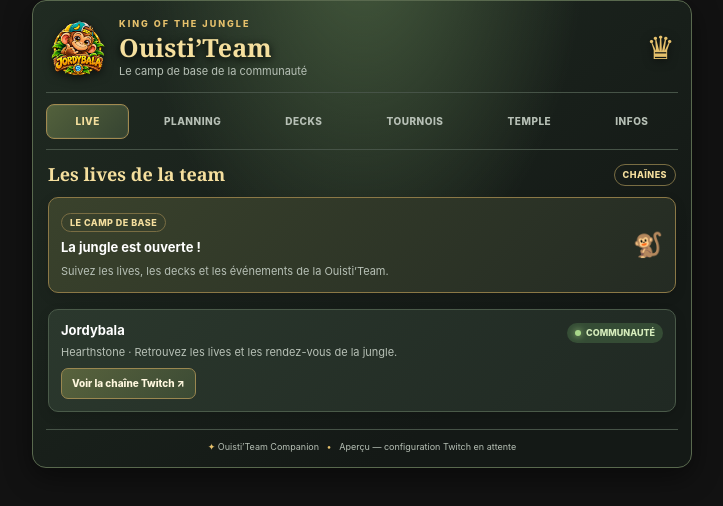
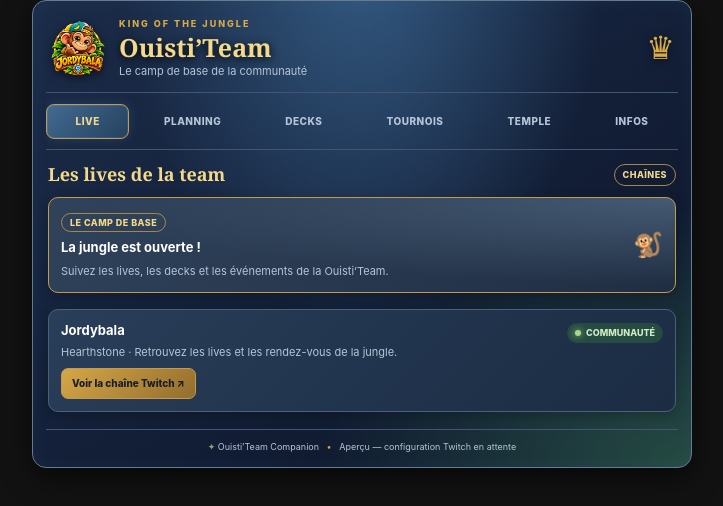
Before and after one commit to JordyBala/jordybala.github.io, a plain HTML site: page panel.html in a window 1280 px wide. Shown: the whole page, without its empty margins (278-1001 px from the left). Drawn offline with Linux system fonts and the light colour scheme.

Commit message:
Nouvelle identité visuelle - Temple céleste.

```diff
--- a/styles.css
+++ b/styles.css
@@ -1,32 +1,313 @@
+
 *{box-sizing:border-box}
-:root{color-scheme:dark;--bg:#171b19;--panel:#202823;--panel2:#29352c;--gold:#e6c16c;--gold2:#f5df9e;--muted:#b7c0b6;--line:#465347;--green:#a8c98a;--text:#f8f6ed}
+
+:root{
+  color-scheme:dark;
+  --bg:#101a30;
+  --panel:#192943;
+  --panel2:#243b59;
+  --gold:#d9aa45;
+  --gold2:#f4d98b;
+  --muted:#b5c5d6;
+  --line:#425674;
+  --green:#82ad79;
+  --text:#f5f3ec;
+}
+
 html{min-height:100%;background:transparent}
-body{margin:0;background:transparent;color:var(--text);font:14px/1.5 Inter,system-ui,-apple-system,"Segoe UI",sans-serif}
+
+body{
+  margin:0;
+  background:transparent;
+  color:var(--text);
+  font:14px/1.5 Inter,system-ui,-apple-system,"Segoe UI",sans-serif
+}
+
 button,a{font:inherit}
-.shell{max-width:660px;margin:0 auto;padding:13px;background:radial-gradient(ellipse at 50% -15%,#455a3d 0,transparent 48%),linear-gradient(145deg,#202b22,#141916 76%);border:1px solid #59694e;border-radius:14px;box-shadow:0 9px 28px #0007;overflow:hidden}
-.brand{display:flex;align-items:center;gap:12px;padding:3px 3px 13px;border-bottom:1px solid var(--line)}
-.brand-logo{width:58px;height:58px;object-fit:contain;border-radius:13px;filter:drop-shadow(0 3px 5px #0008)}
-.brand-copy{min-width:0}.eyebrow{margin:0;color:var(--gold);font-size:9px;font-weight:850;letter-spacing:2px}
-h1{font-family:Georgia,"Times New Roman",serif;font-size:25px;line-height:1.05;margin:3px 0;color:var(--gold2);text-shadow:0 2px 9px #000;font-weight:700}
-.sub{margin:3px 0 0;color:var(--muted);font-size:11px}.brand-mark{margin-left:auto;color:var(--gold);font-size:32px;text-shadow:0 2px 10px #0008}
-.tabs{display:flex;gap:5px;overflow-x:auto;padding:11px 0 10px;border-bottom:1px solid var(--line);scrollbar-width:thin}
-.tab{flex:1 0 auto;min-width:62px;border:1px solid transparent;border-radius:8px;background:transparent;color:var(--muted);font-size:10px;font-weight:850;text-transform:uppercase;letter-spacing:.5px;padding:9px 10px;cursor:pointer;transition:.15s ease}
-.tab:hover{background:var(--panel2);color:#fff}.tab.active{background:linear-gradient(135deg,#53613c,#354331);color:var(--gold2);border-color:#a18a50;box-shadow:inset 0 0 0 1px #ffffff0b}
-.content{min-height:270px;padding:14px 2px 9px}.section-title{display:flex;align-items:center;justify-content:space-between;gap:8px;margin:0 0 11px}
-h2{font-family:Georgia,"Times New Roman",serif;font-size:18px;line-height:1.2;margin:0;color:var(--gold2)}h3{font-size:13px;line-height:1.35;margin:0 0 5px;color:#fff}
-.tag{flex:0 0 auto;font-size:9px;color:var(--gold2);border:1px solid #796d43;border-radius:30px;padding:3px 8px;font-weight:850;letter-spacing:.45px}
-.card{background:linear-gradient(135deg,#2b382d,#202923);border:1px solid #4a5a49;border-radius:10px;padding:12px;margin:8px 0;box-shadow:0 4px 12px #0002}
-.card.featured{border-color:#8b7846;background:linear-gradient(135deg,#3a422c,#242b23)}
-.card p{margin:7px 0 0}.muted{color:var(--muted);font-size:11px}.small{font-size:10px;color:var(--muted)}
-.row{display:flex;align-items:center;justify-content:space-between;gap:10px}.row-start{display:flex;align-items:center;gap:8px}
-.pill{display:inline-flex;align-items:center;gap:5px;font-size:9px;padding:3px 8px;border-radius:30px;background:#354c35;color:#d6edbc;font-weight:850;white-space:nowrap}.pill:before{content:"";width:6px;height:6px;border-radius:50%;background:#a9d78a;box-shadow:0 0 7px #a9d78a}
-.list{display:grid;gap:7px}.empty{padding:23px 15px;text-align:center;color:var(--muted);border:1px dashed #64705d;border-radius:10px;background:#ffffff05;font-size:12px}
-.action{display:inline-flex;align-items:center;justify-content:center;gap:6px;border:1px solid #9a8750;background:linear-gradient(135deg,#59633d,#3b4a34);color:#fff8df;border-radius:7px;padding:7px 10px;font-size:10px;font-weight:850;text-decoration:none;cursor:pointer}
-.action:hover{filter:brightness(1.15)}.action.secondary{background:#29332b;border-color:#65735f;color:#e5eadf}
-.deck-code{font:10px/1.5 ui-monospace,SFMono-Regular,Consolas,monospace;color:#f2e6c5;overflow-wrap:anywhere;background:#151c17;border:1px solid #3e4a3e;border-radius:7px;padding:8px;margin:8px 0}
-.king-name{font-family:Georgia,"Times New Roman",serif;font-size:24px;color:var(--gold2);margin:5px 0 2px}.stat{font-size:24px;font-weight:900;color:var(--gold2);line-height:1}
-.info-line{display:flex;gap:9px;align-items:flex-start}.info-icon{font-size:18px;line-height:1.2;width:24px;text-align:center}
-footer{border-top:1px solid var(--line);padding:10px 3px 1px;color:var(--muted);font-size:9px;text-align:center}.leaf{color:var(--gold)}.dot{padding:0 5px;color:var(--gold)}
-a:focus-visible,button:focus-visible{outline:2px solid var(--gold2);outline-offset:2px}
-@media(max-width:380px){.shell{padding:9px;border-radius:10px}.brand{gap:9px}.brand-logo{width:49px;height:49px}h1{font-size:22px}.brand-mark{font-size:26px}.tab{padding:8px 8px;min-width:57px;font-size:9px}.content{padding-top:12px}}
-@media(prefers-reduced-motion:reduce){*{transition:none!important;scroll-behavior:auto!important}}
+
+.shell{
+  max-width:660px;
+  margin:0 auto;
+  padding:13px;
+  background:
+    radial-gradient(ellipse at 50% -12%,#345b83 0,transparent 52%),
+    radial-gradient(ellipse at 100% 100%,#254b43 0,transparent 40%),
+    linear-gradient(145deg,#1b2c49,#101a30 76%);
+  border:1px solid #647b91;
+  border-radius:14px;
+  box-shadow:0 9px 28px #0009, inset 0 0 22px #8bb9df0b;
+  overflow:hidden
+}
+
+.brand{
+  display:flex;
+  align-items:center;
+  gap:12px;
+  padding:3px 3px 13px;
+  border-bottom:1px solid var(--line)
+}
+
+.brand-logo{
+  width:58px;
+  height:58px;
+  object-fit:contain;
+  border-radius:13px;
+  filter:drop-shadow(0 3px 5px #0008)
+}
+
+.brand-copy{min-width:0}
+
+.eyebrow{
+  margin:0;
+  color:var(--gold);
+  font-size:9px;
+  font-weight:850;
+  letter-spacing:2px
+}
+
+h1{
+  font-family:Georgia,"Times New Roman",serif;
+  font-size:25px;
+  line-height:1.05;
+  margin:3px 0;
+  color:var(--gold2);
+  text-shadow:0 2px 9px #000;
+  font-weight:700
+}
+
+.sub{margin:3px 0 0;color:var(--muted);font-size:11px}
+
+.brand-mark{
+  margin-left:auto;
+  color:var(--gold);
+  font-size:32px;
+  text-shadow:0 2px 10px #0008
+}
+
+.tabs{
+  display:flex;
+  gap:5px;
+  overflow-x:auto;
+  padding:11px 0 10px;
+  border-bottom:1px solid var(--line);
+  scrollbar-width:thin
+}
+
+.tab{
+  flex:1 0 auto;
+  min-width:62px;
+  border:1px solid transparent;
+  border-radius:8px;
+  background:transparent;
+  color:var(--muted);
+  font-size:10px;
+  font-weight:850;
+  text-transform:uppercase;
+  letter-spacing:.5px;
+  padding:9px 10px;
+  cursor:pointer;
+  transition:.15s ease
+}
+
+.tab:hover{
+  background:var(--panel2);
+  color:#fff
+}
+
+.tab.active{
+  background:linear-gradient(135deg,#426b91,#25415f);
+  color:var(--gold2);
+  border-color:#c49a4c;
+  box-shadow:inset 0 0 0 1px #ffffff12,0 0 12px #4c9bd033
+}
+
+.content{min-height:270px;padding:14px 2px 9px}
+
+.section-title{
+  display:flex;
+  align-items:center;
+  justify-content:space-between;
+  gap:8px;
+  margin:0 0 11px
+}
+
+h2{
+  font-family:Georgia,"Times New Roman",serif;
+  font-size:18px;
+  line-height:1.2;
+  margin:0;
+  color:var(--gold2)
+}
+
+h3{
+  font-size:13px;
+  line-height:1.35;
+  margin:0 0 5px;
+  color:#fff
+}
+
+.tag{
+  flex:0 0 auto;
+  font-size:9px;
+  color:var(--gold2);
+  border:1px solid #a4874b;
+  border-radius:30px;
+  padding:3px 8px;
+  font-weight:850;
+  letter-spacing:.45px
+}
+
+.card{
+  background:
+    linear-gradient(135deg,#293e59,#1b2c43);
+  border:1px solid #49617b;
+  border-radius:10px;
+  padding:12px;
+  margin:8px 0;
+  box-shadow:0 4px 12px #0003
+}
+
+.card.featured{
+  border-color:#c29a50;
+  background:
+    radial-gradient(ellipse at 100% 0%,#455b73 0,transparent 65%),
+    linear-gradient(135deg,#30435b,#202e43)
+}
+
+.card p{margin:7px 0 0}
+
+.muted{color:var(--muted);font-size:11px}
+
+.small{font-size:10px;color:var(--muted)}
+
+.row{
+  display:flex;
+  align-items:center;
+  justify-content:space-between;
+  gap:10px
+}
+
+.row-start{display:flex;align-items:center;gap:8px}
+
+.pill{
+  display:inline-flex;
+  align-items:center;
+  gap:5px;
+  font-size:9px;
+  padding:3px 8px;
+  border-radius:30px;
+  background:#254b43;
+  color:#d1ebc5;
+  font-weight:850;
+  white-space:nowrap
+}
+
+.pill:before{
+  content:"";
+  width:6px;
+  height:6px;
+  border-radius:50%;
+  background:#a9d78a;
+  box-shadow:0 0 7px #a9d78a
+}
+
+.list{display:grid;gap:7px}
+
+.empty{
+  padding:23px 15px;
+  text-align:center;
+  color:var(--muted);
+  border:1px dashed #647b91;
+  border-radius:10px;
+  background:#ffffff05;
+  font-size:12px
+}
+
+.action{
+  display:inline-flex;
+  align-items:center;
+  justify-content:center;
+  gap:6px;
+  border:1px solid #c49a4c;
+  background:linear-gradient(135deg,#d5a747,#936d2d);
+  color:#171d2a;
+  border-radius:7px;
+  padding:7px 10px;
+  font-size:10px;
+  font-weight:850;
+  text-decoration:none;
+  cursor:pointer
+}
+
+.action:hover{filter:brightness(1.15)}
+
+.action.secondary{
+  background:#243a53;
+  border-color:#607b96;
+  color:#e5edf5
+}
+
+.deck-code{
+  font:10px/1.5 ui-monospace,SFMono-Regular,Consolas,monospace;
+  color:#f2e6c5;
+  overflow-wrap:anywhere;
+  background:#101c30;
+  border:1px solid #405978;
+  border-radius:7px;
+  padding:8px;
+  margin:8px 0
+}
+
+.king-name{
+  font-family:Georgia,"Times New Roman",serif;
+  font-size:24px;
+  color:var(--gold2);
+  margin:5px 0 2px
+}
+
+.stat{
+  font-size:24px;
+  font-weight:900;
+  color:var(--gold2);
+  line-height:1
+}
+
+.info-line{display:flex;gap:9px;align-items:flex-start}
+
+.info-icon{
+  font-size:18px;
+  line-height:1.2;
+  width:24px;
+  text-align:center
+}
+
+footer{
+  border-top:1px solid var(--line);
+  padding:10px 3px 1px;
+  color:var(--muted);
+  font-size:9px;
+  text-align:center
+}
+
+.leaf{color:var(--green)}
+
+.dot{padding:0 5px;color:var(--gold)}
+
+a:focus-visible,button:focus-visible{
+  outline:2px solid var(--gold2);
+  outline-offset:2px
+}
+
+@media(max-width:380px){
+  .shell{padding:9px;border-radius:10px}
+  .brand{gap:9px}
+  .brand-logo{width:49px;height:49px}
+  h1{font-size:22px}
+  .brand-mark{font-size:26px}
+  .tab{padding:8px 8px;min-width:57px;font-size:9px}
+  .content{padding-top:12px}
+}
+
+@media(prefers-reduced-motion:reduce){
+  *{transition:none!important;scroll-behavior:auto!important}
+}
```
